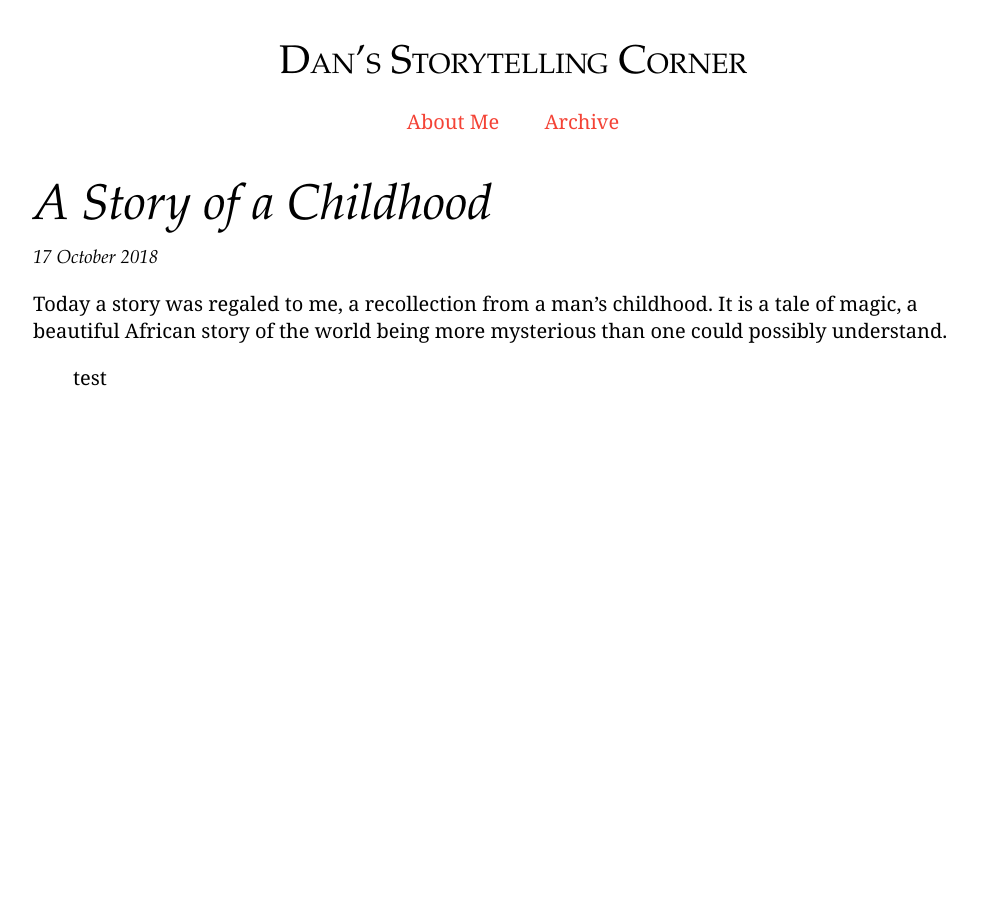
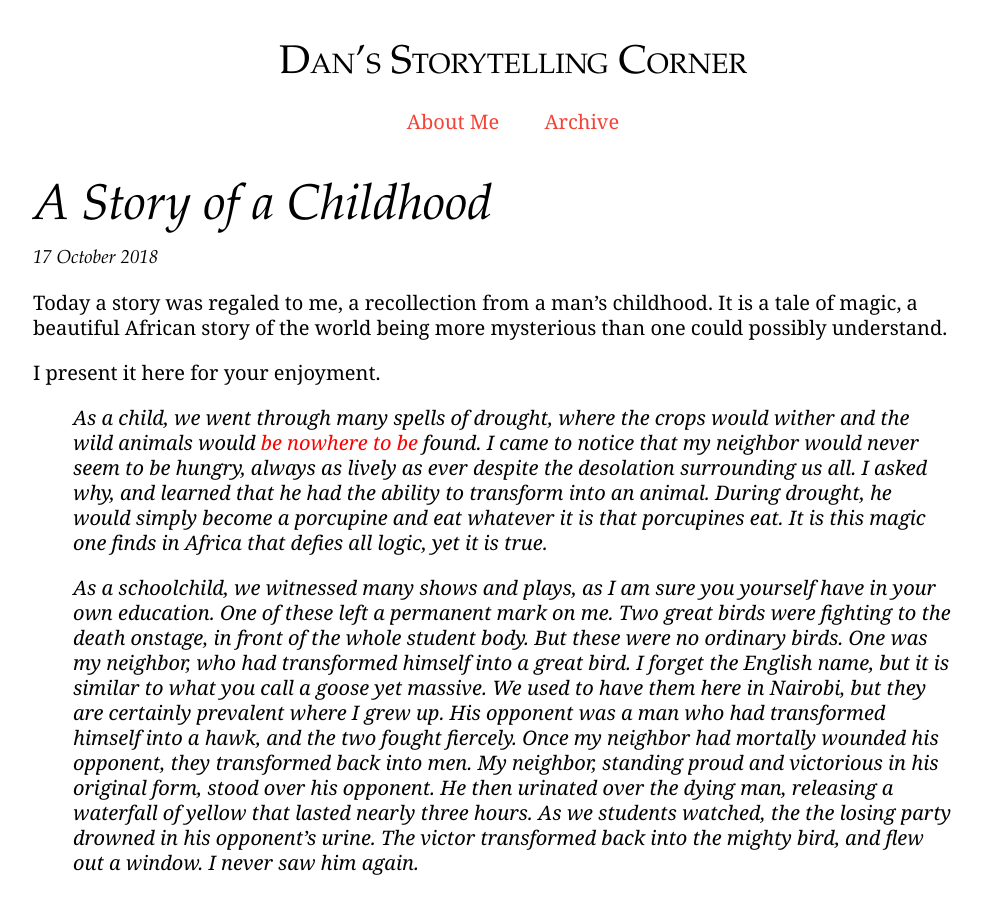
Before and after one commit to danielgleonard/website, a Jekyll site: the page built from blog/_posts/2018-10-17-a-story-of-a-childhood.html, in a window 1280 px wide. Shown: the whole page, without its empty margins (127-1109 px from the left). Built offline with Jekyll 4.4.1, drawn with Linux system fonts in a browser that asks for light colours.

Commit message:
First post half done
Small post style changes

```diff
--- a/blog/_layouts/default.html
+++ b/blog/_layouts/default.html
@@ -8,7 +8,8 @@
 
     <title>{{ page.title }} | {{ site.title }}</title>
 
-    <link rel="stylesheet" type="text/css" href="{{site.baseurl}}/assets/css/styles.css" />
+    <link rel="stylesheet" type="text/css"
+    href="{{ site.baseurl }}/assets/css/styles.css" />
 </head>
 
 <body>
--- /dev/null
+++ b/blog/_posts/2018-10-17-a-story-of-a-childhood.html
@@ -0,0 +1,48 @@
+---
+layout: post
+title:  "A Story of a Childhood"
+date:   2018-10-17 15:46:00 +0300
+categories: Kenya
+tags: story
+---
+
+<p>
+    Today a story was regaled to me, a recollection from a man’s childhood.
+    It is a tale of magic, a beautiful African story of the world being more mysterious than one could possibly understand.
+</p>
+
+<p>I present it here for your enjoyment.</p>
+
+<blockquote class="retelling">
+    <p>
+        As a child, we went through many spells of drought, where the crops
+        would wither and the wild animals would <span style="color: red;">be
+        nowhere to be</span> found. I came to notice that my neighbor would
+        never seem to be hungry, always as lively as ever despite the
+        desolation surrounding us all. I asked why, and learned that he had the
+        ability to transform into an animal. During drought, he would simply
+        become a porcupine and eat whatever it is that porcupines eat. It is
+        this magic one finds in Africa that defies all logic, yet it is true.
+    </p>
+    <p>
+        As a schoolchild, we witnessed many shows and plays, as I am sure you
+        yourself have in your own education. One of these left a permanent mark
+        on me. Two great birds were fighting to the death onstage, in front of
+        the whole student body. But these were no ordinary birds.
+        One was my neighbor, who had transformed himself into a great bird.
+        I forget the English name, but it is similar to what you call a goose
+        yet massive. We used to have them here in Nairobi,
+        but they are certainly prevalent where I grew up.
+        His opponent was a man who had transformed himself into
+        a hawk, and the two fought fiercely. Once my neighbor had mortally
+        wounded his opponent, they transformed back into men. My neighbor,
+        standing proud and victorious in his original form, stood over
+        his opponent. He then urinated over the dying man, releasing a waterfall
+        of yellow that lasted nearly three hours. As we students watched, the
+        the losing party drowned in his opponent’s urine. The victor transformed
+        back into the mighty bird, and flew out a window. I never saw him again.
+    </p>
+    <p>
+
+    </p>
+</blockquote>
--- a/blog/_posts/2018-10-17-a-story-of-a-childhood.md
+++ /dev/null
@@ -1,14 +0,0 @@
----
-layout: post
-title:  "A Story of a Childhood"
-date:   2018-10-17 15:46:00 +0300
-categories: Kenya
-tags: story
----
-
-Today a story was regaled to me, a recollection from a man’s childhood. It is a tale of magic,
-a beautiful African story of the world being more mysterious than one could possibly understand.
-
-<blockquote>
-  test
-</blockquote>
--- a/blog/_sass/main.scss
+++ b/blog/_sass/main.scss
@@ -29,6 +29,7 @@ body {
     font-variant-numeric: oldstyle-nums proportional-nums;
     font-variant-ligatures: discretionary-ligatures;
 }
+
 
 #site-title  {
     font-size: 2em;
@@ -123,3 +124,13 @@ ul,ol {
         padding-bottom: 1em;
     }
 }
+
+.post-content {
+    p {
+        line-height: 1.25em;
+    }
+}
+
+blockquote.retelling {
+    font-style: italic;
+}
```
